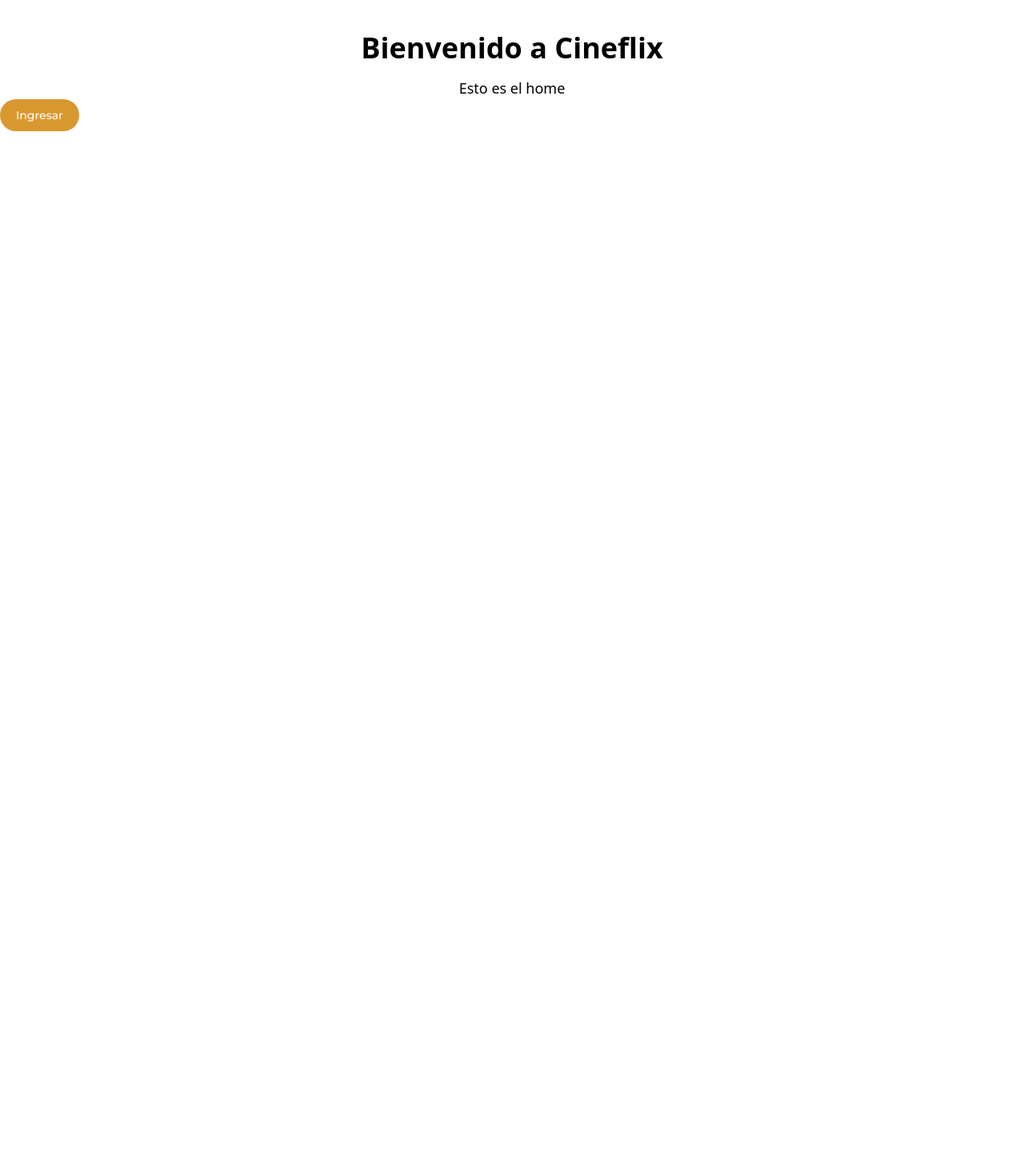
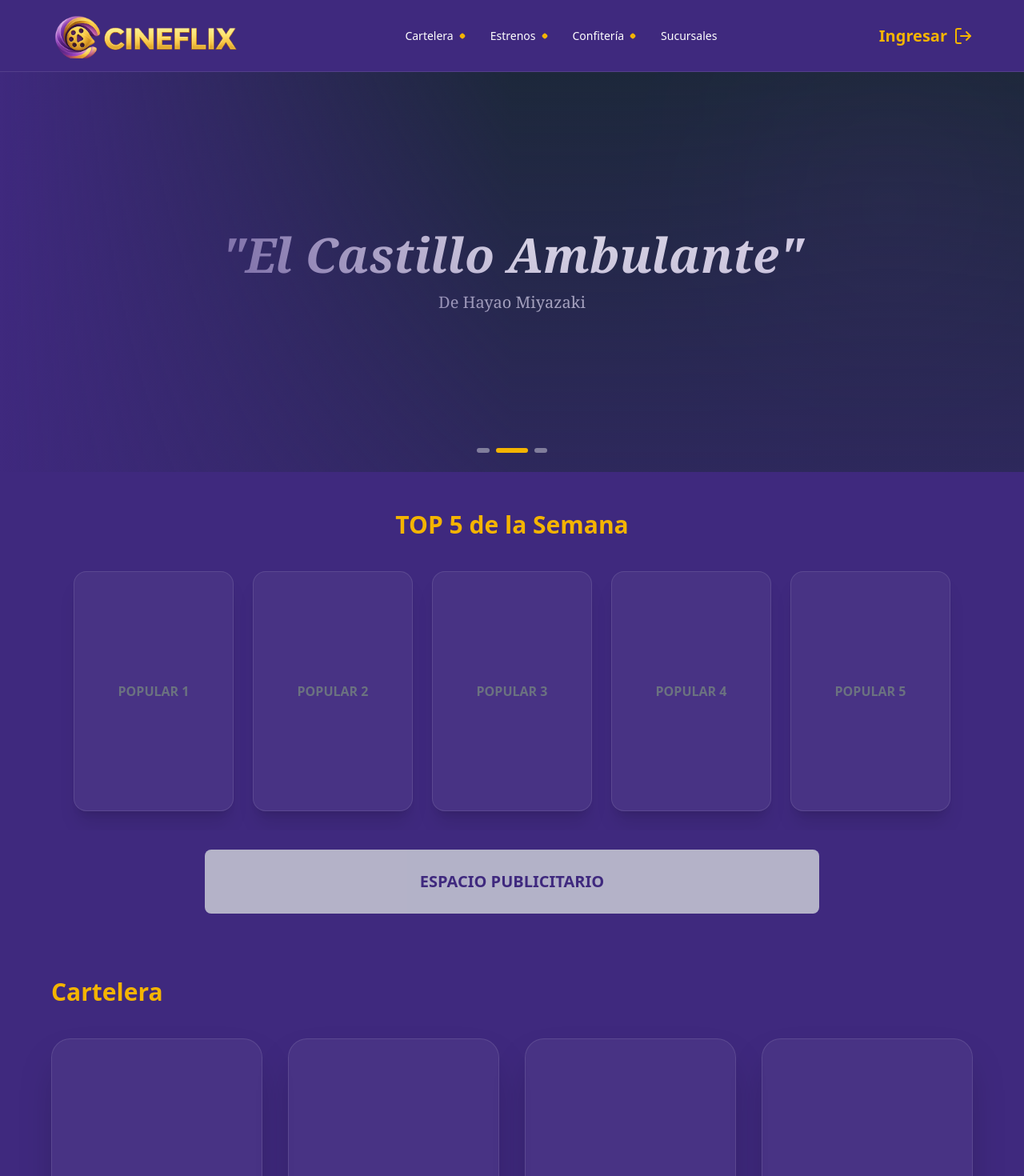
Before and after one commit to promo-69/frontend-web, a React (Vite) app: page / in a window 1280 px wide. Shown: the top 1470 px of the page at 80% size. Before the commit the page ends 800 px from the top, so only its background shows below. Built offline with nearby package versions, Linux system fonts and the light colour scheme.

Commit message:
first commit with home's component

```diff
--- a/package.json
+++ b/package.json
@@ -27,7 +27,7 @@
     "@types/react-dom": "^19.2.3",
     "@vitejs/plugin-react": "^5.1.1",
     "autoprefixer": "^10.4.27",
-    "eslint": "^10.0.2",
+    "eslint": "^9.39.4",
     "eslint-config-prettier": "^10.1.8",
     "eslint-plugin-react": "^7.37.5",
     "eslint-plugin-react-hooks": "^7.0.1",
--- a/src/index.css
+++ b/src/index.css
@@ -1,3 +1,9 @@
 @tailwind base;
 @tailwind components;
 @tailwind utilities;
+
+@layer base {
+  body {
+    @apply bg-[#150b2e] text-white font-sans;
+  }
+}
--- a/src/pages/public/Home.jsx
+++ b/src/pages/public/Home.jsx
@@ -1,21 +1,199 @@
-import Button from "../../components/ui/Button"
+import { useState, useEffect } from 'react'
 import { useNavigate } from 'react-router-dom'
+import { FiLogOut, FiChevronLeft, FiChevronRight, FiMenu, FiX } from 'react-icons/fi'
+import logotipo from '../../assets/images/logotype/logoCiineflix.png'
 
 function Home() {
+  const navigate = useNavigate()
+  const [isMenuOpen, setIsMenuOpen] = useState(false)
 
-    const navigate = useNavigate()
+  const top5Movies = [1, 2, 3, 4, 5]
+  const billboardMovies = [1, 2, 3, 4, 5, 6, 7, 8]
+
+  const carouselMovies = [
+    { title: "Cumbres Borrascosas", subtitle: "Una Película de Emerald Fennell", color: "bg-[#3a3a3a]" },
+    { title: "El Castillo Ambulante", subtitle: "De Hayao Miyazaki", color: "bg-[#1e293b]" },
+    { title: "Los Extraños: Capítulo 1", subtitle: "De Renny Harlin", color: "bg-[#450a0a]" }
+  ]
+
+  const [currentSlide, setCurrentSlide] = useState(0)
+
+  // Auto-slide every 5 seconds
+  useEffect(() => {
+    const timer = setInterval(() => {
+      setCurrentSlide((prev) => (prev === carouselMovies.length - 1 ? 0 : prev + 1))
+    }, 5000)
+    return () => clearInterval(timer)
+  }, [carouselMovies.length])
+
+  const nextSlide = () => setCurrentSlide((prev) => (prev === carouselMovies.length - 1 ? 0 : prev + 1))
+  const prevSlide = () => setCurrentSlide((prev) => (prev === 0 ? carouselMovies.length - 1 : prev - 1))
+
+  const navLinks = [
+    { name: 'Cartelera', hasDot: true },
+    { name: 'Estrenos', hasDot: true },
+    { name: 'Confitería', hasDot: true },
+    { name: 'Sucursales', hasDot: false },
+  ]
 
   return (
-    <div>
-      <h1 className="text-4xl font-bold text-center mt-10">
-        Bienvenido a Cineflix
-      </h1>
-      <p className="text-center text-lg mt-4">Esto es el home</p>
-      <Button
-        onClick={() => navigate('/login')} text="Ingresar"
-      >
-        ingresar
-      </Button>
+    <div className="min-h-screen bg-[#3F297E] text-white overflow-x-hidden">
+      {/* Navbar */}
+      <nav className="flex items-center justify-between px-6 md:px-16 py-4 bg-[#3F297E] border-b border-white/10 sticky top-0 z-50">
+        <div className="flex items-center gap-2">
+          <img src={logotipo} className="w-40 md:w-60 h-auto" alt="logotipo" />
+        </div>
+
+        {/* Desktop Menu */}
+        <ul className="hidden lg:flex items-center gap-8 text-sm font-medium">
+          {navLinks.map((link) => (
+            <li key={link.name} className="flex items-center gap-2 transition-colors hover:text-[#f4b400] cursor-pointer">
+              {link.name}
+              {link.hasDot && <span className="w-1.5 h-1.5 bg-[#f4b400] rounded-sm transform rotate-45"></span>}
+            </li>
+          ))}
+        </ul>
+
+        <div className="flex items-center gap-4">
+          <button
+            onClick={() => navigate('/login')}
+            className="hidden md:flex items-center gap-2 text-[#f4b400] text-xl font-bold hover:scale-105 transition-transform"
+          >
+            Ingresar
+            <FiLogOut className="text-2xl" />
+          </button>
+
+          {/* Mobile Menu Button */}
+          <button
+            className="lg:hidden text-[#f4b400] text-3xl"
+            onClick={() => setIsMenuOpen(!isMenuOpen)}
+          >
+            {isMenuOpen ? <FiX /> : <FiMenu />}
+          </button>
+        </div>
+
+        {/* Mobile Menu Overlay */}
+        <div className={`fixed inset-0 bg-[#3F297E] z-40 transition-transform duration-300 transform ${isMenuOpen ? 'translate-x-0' : 'translate-x-full'} lg:hidden flex flex-col items-center justify-center gap-8`}>
+            <ul className="flex flex-col items-center gap-8 text-2xl font-bold">
+                {navLinks.map((link) => (
+                    <li
+                      key={link.name}
+                      onClick={() => setIsMenuOpen(false)}
+                      className="hover:text-[#f4b400] cursor-pointer"
+                    >
+                        {link.name}
+                    </li>
+                ))}
+            </ul>
+            <button
+                onClick={() => {
+                    setIsMenuOpen(false)
+                    navigate('/login')
+                }}
+                className="flex items-center gap-2 text-[#f4b400] text-2xl font-bold"
+            >
+                Ingresar
+                <FiLogOut className="text-3xl" />
+            </button>
+        </div>
+      </nav>
+
+      {/* Hero Section - Dynamic Carousel */}
+      <section className="relative w-full h-[350px] md:h-[500px] overflow-hidden group">
+        {carouselMovies.map((movie, index) => (
+          <div
+            key={index}
+            className={`absolute inset-0 transition-opacity duration-1000 ease-in-out ${
+              index === currentSlide ? 'opacity-100 z-20' : 'opacity-0 z-10'
+            }`}
+          >
+            <div className={`absolute inset-0 ${movie.color} flex items-center justify-center text-4xl font-serif text-gray-400`}>
+              <div className="text-center px-6 md:px-10">
+                <h2 className="text-3xl md:text-5xl lg:text-6xl font-bold text-white mb-2 md:mb-4 italic">
+                    "{movie.title}"
+                </h2>
+                <p className="text-base md:text-xl font-light text-gray-300">{movie.subtitle}</p>
+              </div>
+            </div>
+          </div>
+        ))}
+
+        {/* Gradient Overlay */}
+        <div className="absolute inset-0 bg-gradient-to-r from-[#3F297E] via-transparent to-transparent z-30 pointer-events-none" />
+        <div className="absolute inset-0 bg-gradient-to-t from-[#3F297E]/50 to-transparent z-30 pointer-events-none" />
+
+        {/* Navigation Arrows */}
+        <button
+          onClick={prevSlide}
+          className="absolute left-2 md:left-4 top-1/2 -translate-y-1/2 z-40 p-1 md:p-2 rounded-full bg-black/20 hover:bg-black/40 text-white transition-colors lg:opacity-0 group-hover:opacity-100"
+        >
+          <FiChevronLeft className="text-3xl md:text-4xl" />
+        </button>
+        <button
+          onClick={nextSlide}
+          className="absolute right-2 md:right-4 top-1/2 -translate-y-1/2 z-40 p-1 md:p-2 rounded-full bg-black/20 hover:bg-black/40 text-white transition-colors lg:opacity-0 group-hover:opacity-100"
+        >
+          <FiChevronRight className="text-3xl md:text-4xl" />
+        </button>
+
+        {/* Dash Indicators */}
+        <div className="absolute bottom-4 md:bottom-6 left-1/2 -translate-x-1/2 z-40 flex gap-2">
+          {carouselMovies.map((_, i) => (
+            <button
+              key={i}
+              onClick={() => setCurrentSlide(i)}
+              className={`h-1 md:h-1.5 rounded-full transition-all duration-300 ${
+                i === currentSlide ? 'w-6 md:w-10 bg-[#f4b400]' : 'w-2 md:w-4 bg-white/40'
+              }`}
+            />
+          ))}
+        </div>
+
+        {/* Visual accent like in the image */}
+        <div className="absolute top-10 right-10 w-32 md:w-64 h-32 md:h-64 bg-purple-500/10 blur-[60px] md:blur-[120px] rounded-full z-20" />
+      </section>
+
+      <main className="px-6 md:px-16 py-8 md:py-12">
+        {/* TOP 5 Section */}
+        <section className="mb-12 md:mb-20 text-center">
+          <h3 className="text-[#f4b400] text-2xl md:text-3xl font-bold mb-6 md:mb-10">TOP 5 de la Semana</h3>
+          <div className="flex justify-start md:justify-center gap-4 md:gap-6 overflow-x-auto pb-6 scrollbar-hide">
+            {top5Movies.map((i) => (
+              <div
+                key={i}
+                className="min-w-[150px] md:min-w-[200px] h-[225px] md:h-[300px] bg-white/5 rounded-2xl border border-white/10 shadow-xl hover:scale-105 transition-transform cursor-pointer relative group flex items-center justify-center text-gray-500 font-bold overflow-hidden"
+              >
+                <div className="absolute inset-0 bg-gradient-to-t from-black/60 to-transparent opacity-0 group-hover:opacity-100 transition-opacity" />
+                <span className="relative z-10 text-sm md:text-base">POPULAR {i}</span>
+              </div>
+            ))}
+          </div>
+          {/* Gray divider like in original image */}
+          <div className="w-full md:w-2/3 h-12 md:h-20 bg-gray-300 mx-auto mt-6 rounded-lg opacity-80 flex items-center justify-center text-[#3F297E] font-bold text-sm md:text-xl px-4 text-center">
+             ESPACIO PUBLICITARIO
+          </div>
+        </section>
+
+        {/* Cartelera Section */}
+        <section>
+          <h3 className="text-[#f4b400] text-2xl md:text-3xl font-bold mb-6 md:mb-10">Cartelera</h3>
+          <div className="grid grid-cols-2 md:grid-cols-3 lg:grid-cols-4 gap-4 md:gap-8">
+            {billboardMovies.map((i) => (
+              <div
+                key={i}
+                className="aspect-[2/3] bg-white/5 rounded-2xl md:rounded-3xl border border-white/10 shadow-2xl hover:bg-white/10 hover:border-white/20 transition-all cursor-pointer flex items-center justify-center text-gray-500 font-bold text-lg md:text-2xl group"
+              >
+                <span className="group-hover:scale-110 transition-transform">{i}</span>
+              </div>
+            ))}
+          </div>
+        </section>
+      </main>
+
+      {/* Footer space */}
+      <footer className="py-12 md:py-20 text-center text-gray-500 border-t border-white/10">
+        <p className="px-6 text-sm md:text-base">&copy; 2026 INEFLIX - Todos los derechos reservados.</p>
+      </footer>
     </div>
   )
 }
```
Also changed, not shown: 2 other files (tests, documents, lock files or other folders).
